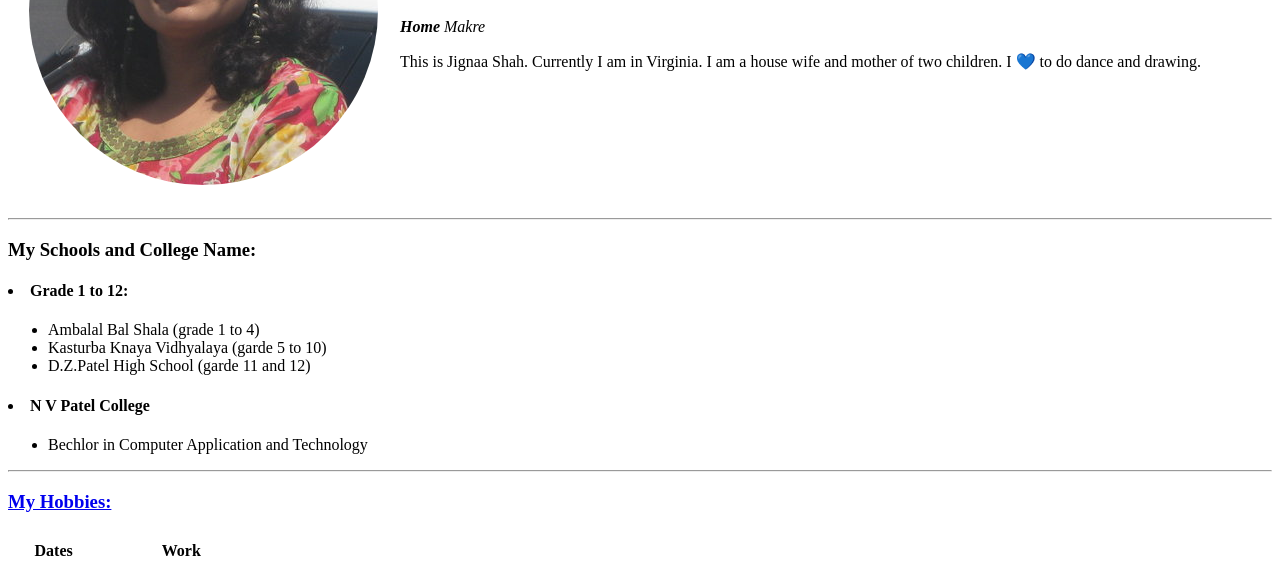
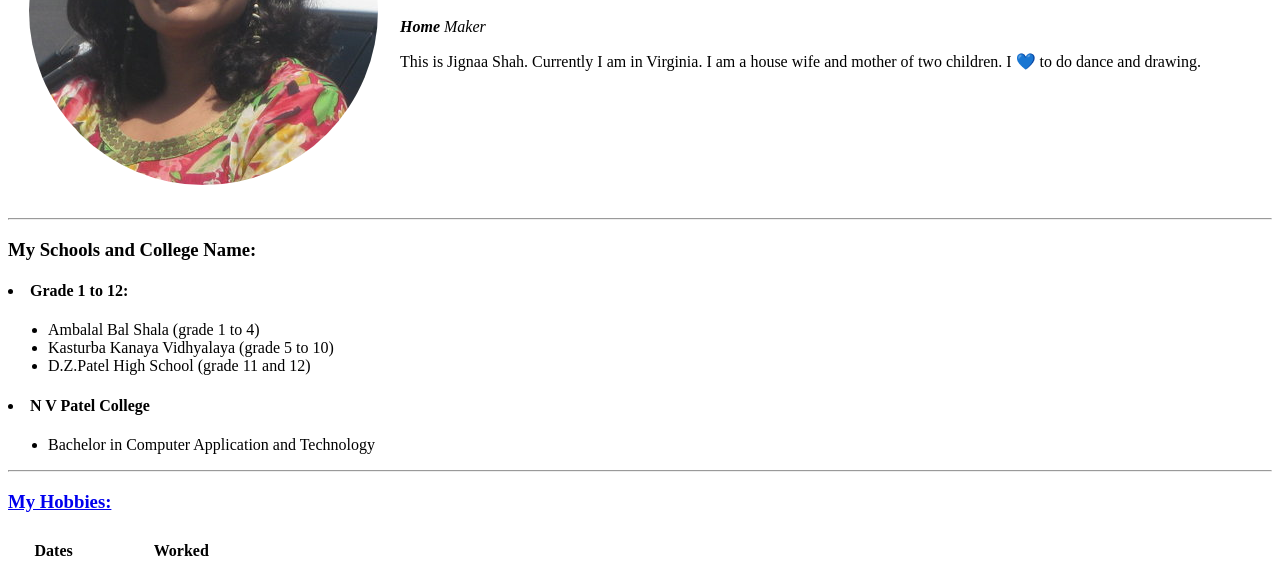
Before and after one commit to Jignaa/cv, a plain HTML site: page index.html in a window 1280 px wide. Shown: the part 193-761 px from the top of the page. Drawn offline with Linux system fonts and the light colour scheme.

Commit message:
Update index.html

```diff
--- a/index.html
+++ b/index.html
@@ -14,7 +14,7 @@
       <td>
         <h1>Jignaa Shah</h1>
         <p>
-          <em><strong>Home</strong> Makre</em>
+          <em><strong>Home</strong> Maker</em>
         </p>
         <p>
           This is Jignaa Shah. Currently I am in Virginia. I am a house wife and
@@ -32,15 +32,15 @@
   </li>
   <ul>
     <li>Ambalal Bal Shala (grade 1 to 4)</li>
-    <li>Kasturba Knaya Vidhyalaya (garde 5 to 10)</li>
-    <li>D.Z.Patel High School (garde 11 and 12)</li>
+    <li>Kasturba Kanaya Vidhyalaya (grade 5 to 10)</li>
+    <li>D.Z.Patel High School (grade 11 and 12)</li>
   </ul>
 
   <h4>
     <li>N V Patel College
   </h4>
   <ul>
-    <li>Bechlor in Computer Application and Technology</li>
+    <li>Bachelor in Computer Application and Technology</li>
   </ul>
   </li>
   <hr>
@@ -50,7 +50,7 @@
     <thead>
       <tr>
         <th>Dates</th>
-        <th>Work</th>
+        <th>Worked</th>
       </tr>
     </thead>
     <tbody>
```
